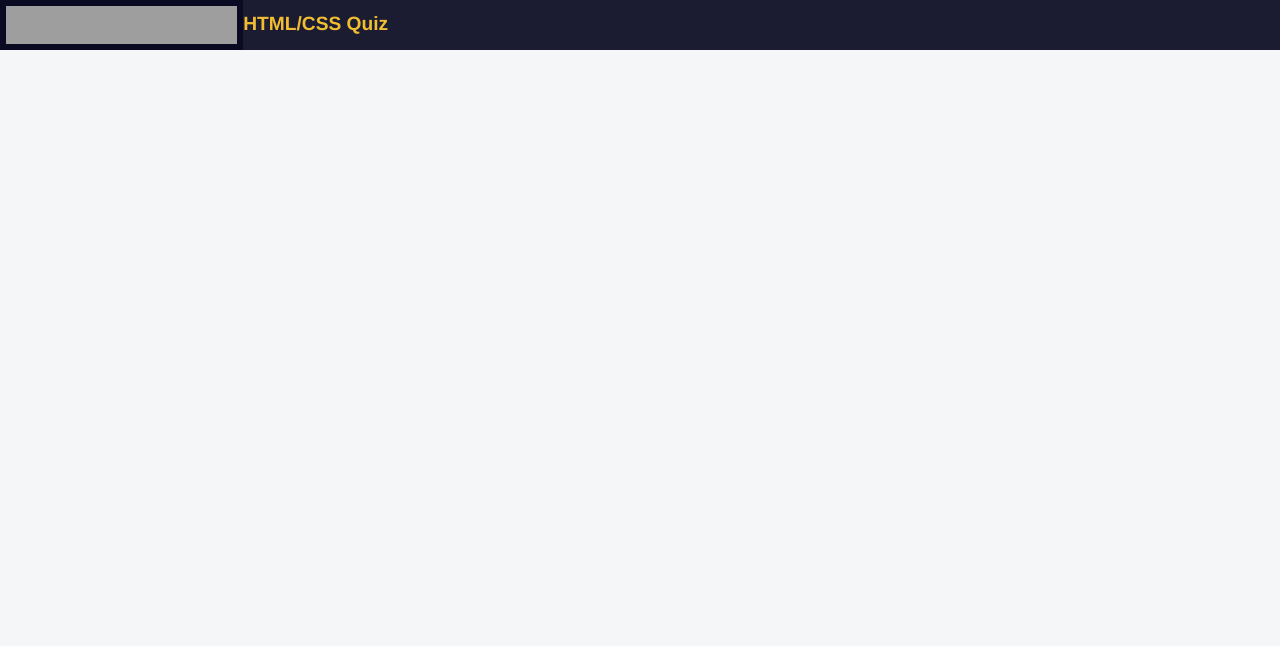
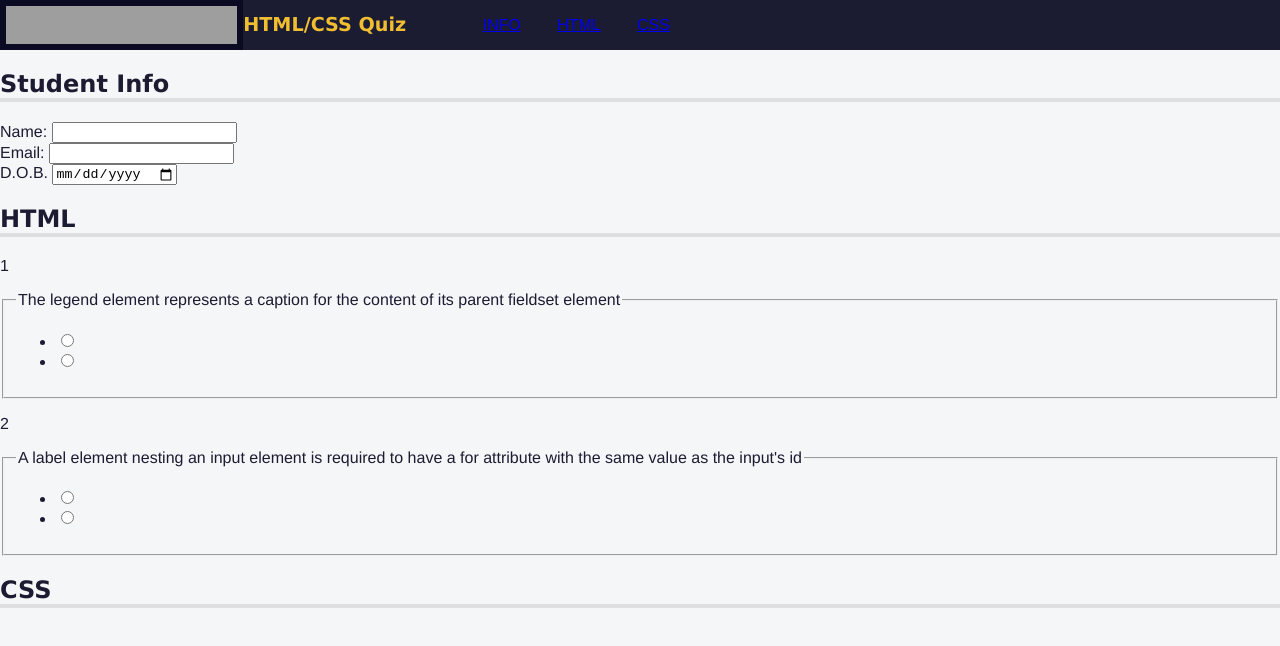
Before and after one commit to drakenevadie19/freeCodeCamp-Responsive-Web-Design, a plain HTML site: page Build a quiz/index.html in a window 1280 px wide. Drawn offline with Linux system fonts and the light colour scheme; grey boxes are pictures that could not be loaded.

Commit message:
New Change: adding 2 sections of quiz questions along with radio-checking answer

```diff
--- a/Build a quiz/index.html
+++ b/Build a quiz/index.html
@@ -12,9 +12,79 @@
       <img id="logo" alt="freeCodeCamp" src="https://cdn.freecodecamp.org/platform/universal/fcc_primary.svg">
       <h1>HTML/CSS Quiz</h1>
       <nav>
-
+        <ul>
+          <li><a href="#student-info">INFO</a></li>
+          <li><a href="#html-questions">HTML</a></li>
+          <li><a href="#css-questions">CSS</a></li>
+        </ul>
       </nav>
     </header>
-    <main></main>
+    <main>
+      <form method="post" action="https://freecodecamp.org/practice-project/accessibility-quiz">
+        <section role="region" aria-labelledby="student-info">
+          <h2 id="student-info">Student Info</h2>
+          <div class="info">
+            <label for="student-name">Name:</label>
+            <input type="text" name="student-name" id="student-name" />
+          </div>
+          <div class="info">
+            <label for="student-email">Email:</label>
+            <input type="email" name="student-email" id="student-email" />
+          </div>
+          <div class="info">
+            <label for="birth-date">D.O.B.<span class="sr-only">(Date of Birth)</span></label>
+            <input type="date" name="birth-date" id="birth-date" />
+          </div>
+        </section>
+        <section role="region" aria-labelledby="html-questions">
+          <h2 id="html-questions">HTML</h2>
+          <div class="question-block">
+            <p>1</p>
+            <fieldset class="question" name="html-question-one">
+              <legend>
+                The legend element represents a caption for the content of its
+                parent fieldset element
+              </legend>
+              <ul class="answers-list">
+                <li>
+                  <label>
+                    <input type="radio" />
+                  </label>
+                </li>
+                <li>
+                  <label>
+                    <input type="radio" />
+                  </label>
+                </li>
+              </ul>
+            </fieldset>
+          </div>
+          <div class="question-block">
+            <p>2</p>
+            <fieldset class="question" name="html-question-two">
+              <legend>
+                A label element nesting an input element is required to have a
+                for attribute with the same value as the input's id
+              </legend>
+              <ul class="answers-list">
+                <li>
+                  <label>
+                    <input type="radio" />
+                  </label>
+                </li>
+                <li>
+                  <label>
+                    <input type="radio" />
+                  </label>
+                </li>
+              </ul>
+            </fieldset>
+          </div>
+        </section>
+        <section role="region" aria-labelledby="css-questions">
+          <h2 id="css-questions">CSS</h2>
+        </section>
+      </form>
+    </main>
   </body>
 </html>
--- a/Build a quiz/styles.css
+++ b/Build a quiz/styles.css
@@ -23,3 +23,35 @@ body {
     color: #f1be32;
     font-size: min(5vw, 1.2em);
   }
+
+  nav {
+    width: 50%;
+    max-width: 300px;
+    height: 50px;
+  }
+
+  nav > ul {
+    display: flex;
+    justify-content: space-evenly;
+  }
+
+  h1,
+  h2 {
+    font-family: Verdana, Tahoma;
+  }
+
+  h2 {
+    border-bottom: 4px solid #dfdfe2;
+  }
+
+  .sr-only {
+    position: absolute;
+    width: 1px;
+    height: 1px;
+    padding: 0;
+    margin: -1px;
+    overflow: hidden;
+    clip: rect(0, 0, 0, 0);
+    white-space: nowrap;
+    border: 0;
+  }
```
